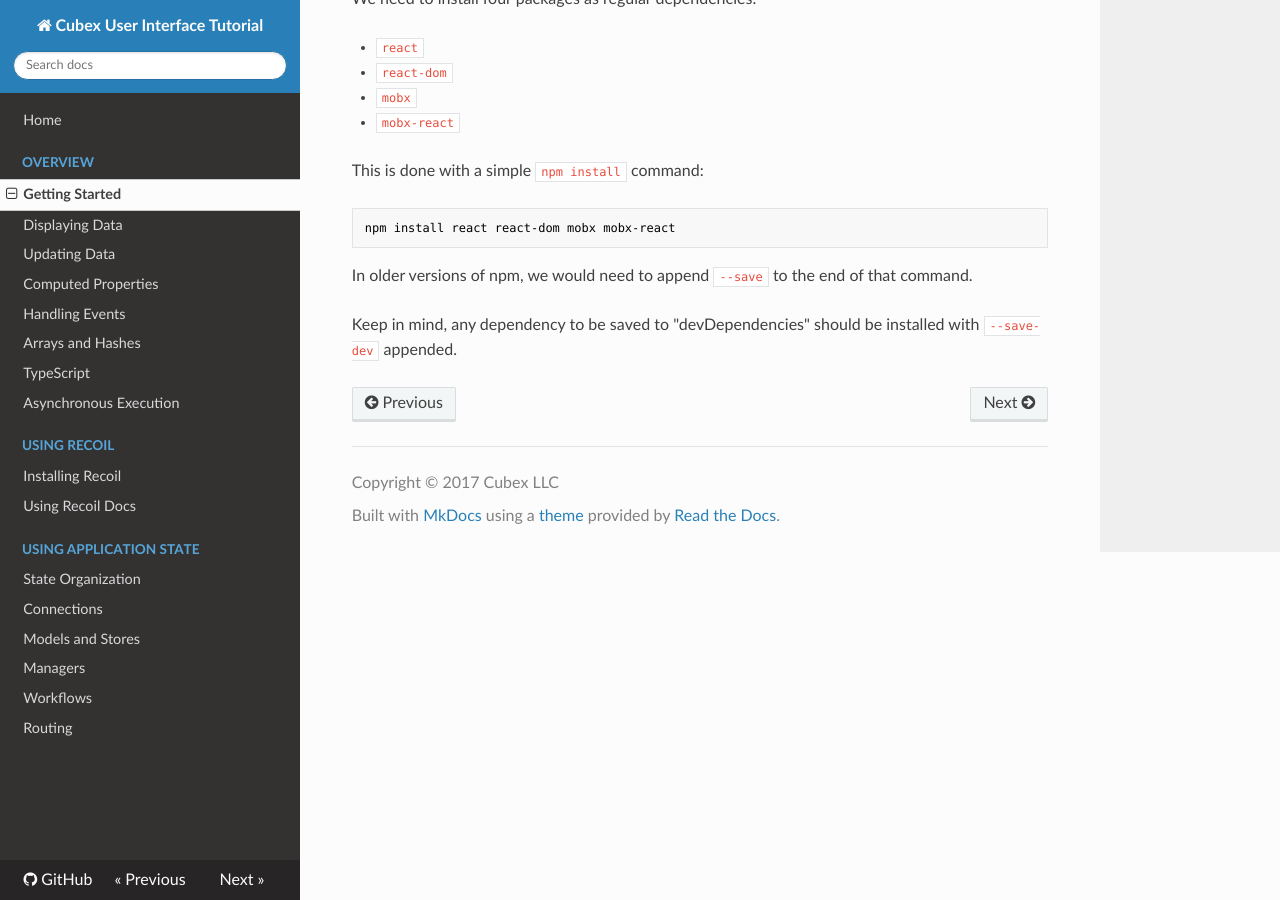
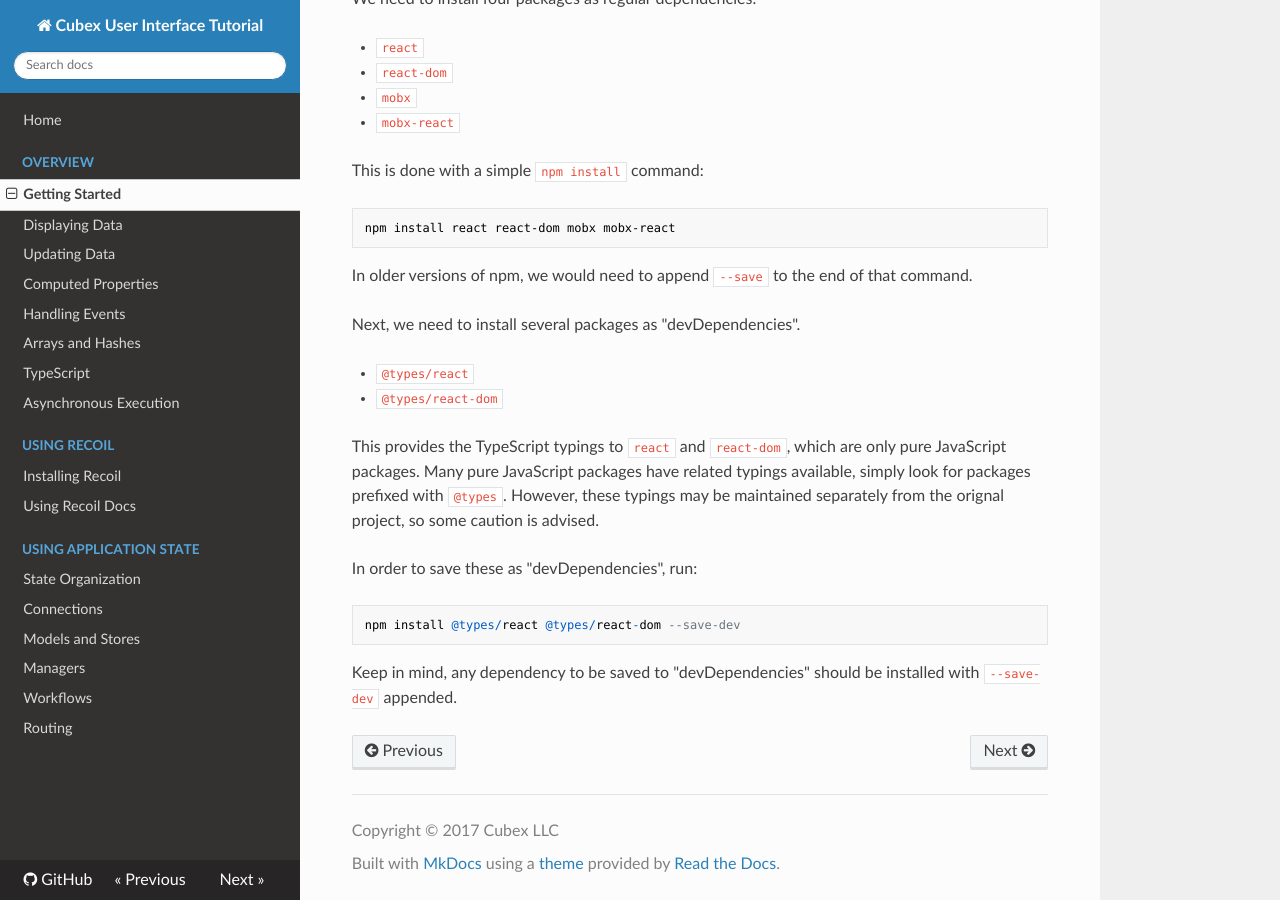
Before and after one commit to Cubex30/user-interface-tutorial, an MkDocs documentation site: the page built from docs/0-Overview/0.0-Getting-Started.md, in a window 1280 px wide and 900 px high, scrolled down 1031 px. Built offline with MkDocs 1.6.1, drawn with Linux system fonts in a browser that asks for light colours; nearby versions of some CDN libraries; old or Windows-style settings are respelled for this version of MkDocs.

Commit message:
Updated Getting Started with typings.

```diff
--- a/docs/0-Overview/0.0-Getting-Started.md
+++ b/docs/0-Overview/0.0-Getting-Started.md
@@ -35,4 +35,15 @@ This is done with a simple `npm install` command:
 
 In older versions of npm, we would need to append `--save` to the end of that command.
 
+Next, we need to install several packages as "devDependencies".
+
+* `@types/react`
+* `@types/react-dom`
+
+This provides the TypeScript typings to `react` and `react-dom`, which are only pure JavaScript packages.  Many pure JavaScript packages have related typings available, simply look for packages prefixed with `@types`.  However, these typings may be maintained separately from the orignal project, so some caution is advised.
+
+In order to save these as "devDependencies", run:
+
+    npm install @types/react @types/react-dom --save-dev
+
 Keep in mind, any dependency to be saved to "devDependencies" should be installed with `--save-dev` appended.
```
